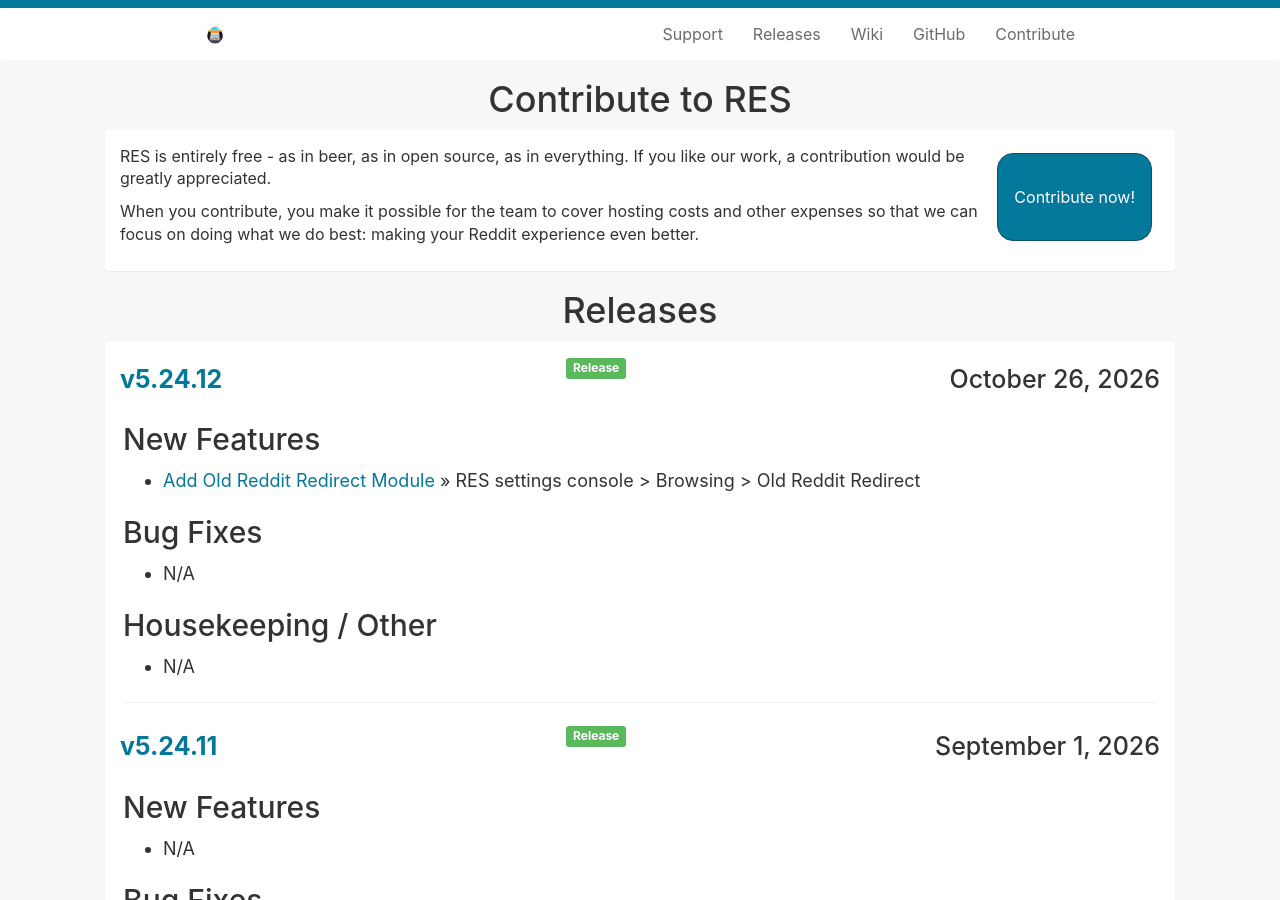
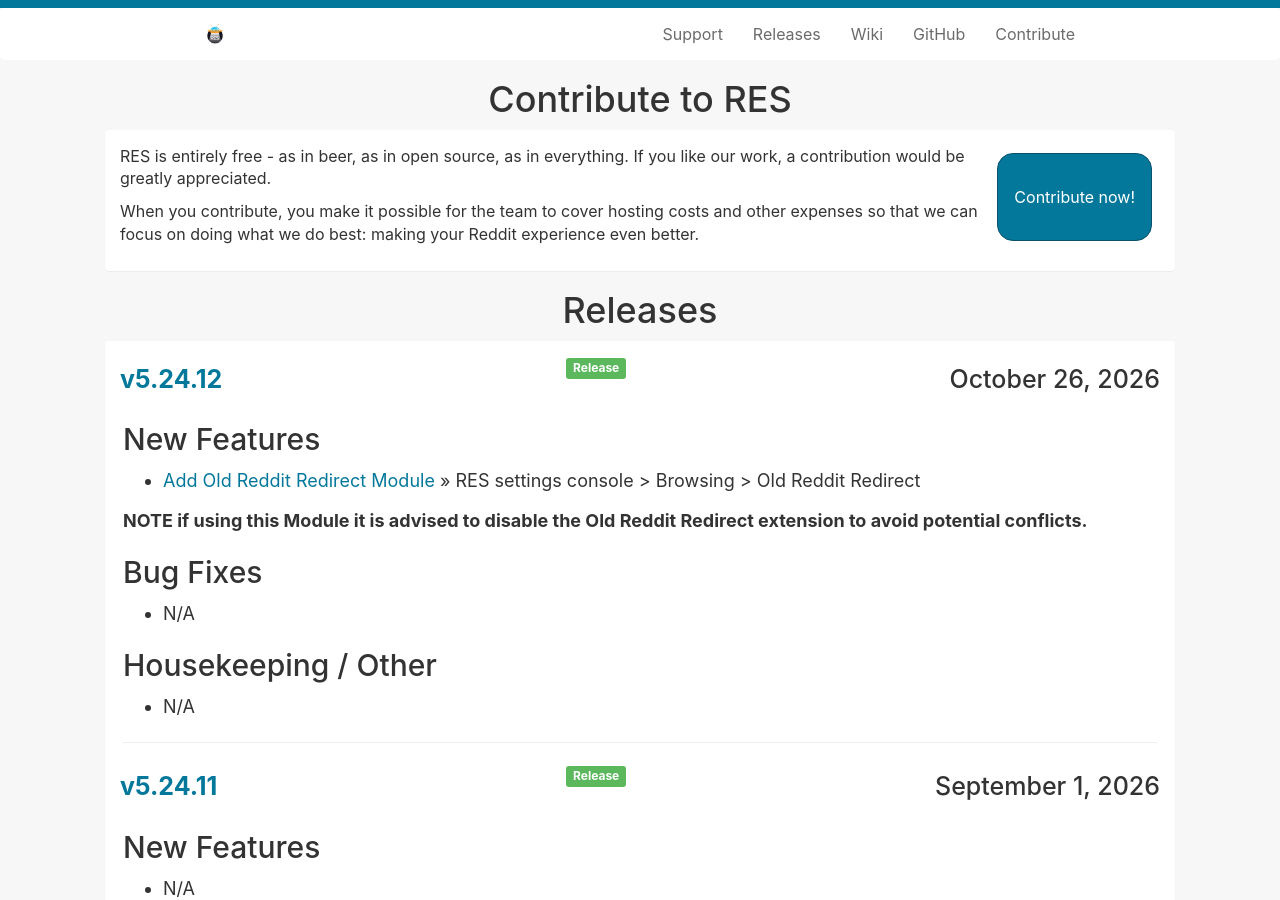
Before and after one commit to Reddit-Enhancement-Suite/Reddit-Enhancement-Suite.github.io, a Jekyll site: the page built from releases.html, in a window 1280 px wide and 900 px high. Built offline with Jekyll 4.4.1, drawn with Linux system fonts in a browser that asks for light colours.

Commit message:
Add note for Old Reddit Redirect Module usage
Added a note regarding the Old Reddit Redirect Module to avoid conflicts.

```diff
--- a/_posts/2026-10-26-52412.md
+++ b/_posts/2026-10-26-52412.md
@@ -10,6 +10,8 @@
 
 - [Add Old Reddit Redirect Module](https://old.reddit.com/r/Enhancement/#res:settings/oldRedditRedirect) >> RES settings console > Browsing > Old Reddit Redirect
 
+**NOTE if using this Module it is advised to disable the Old Reddit Redirect extension to avoid potential conflicts.**
+
 ### Bug Fixes
 
 - N/A
```
